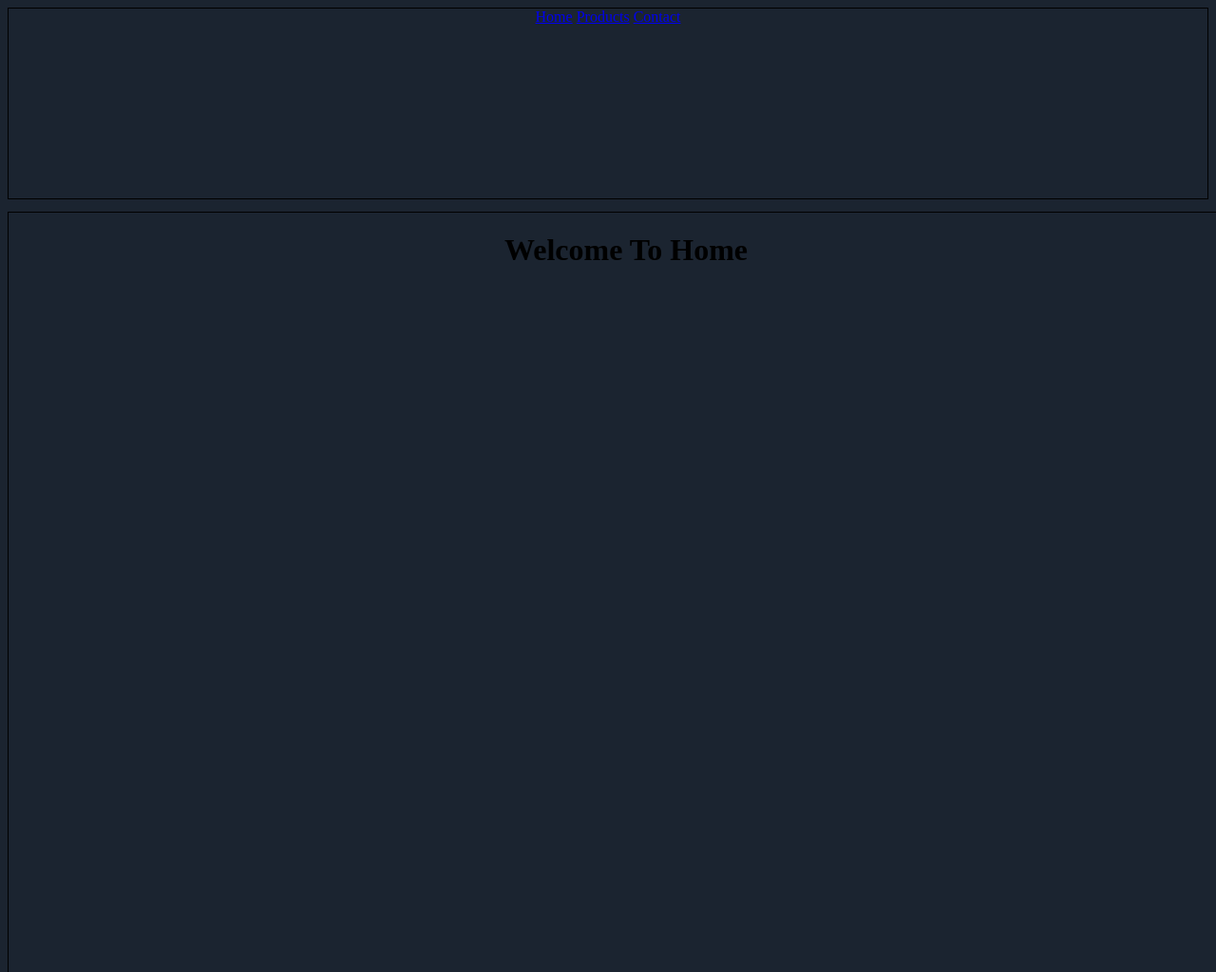
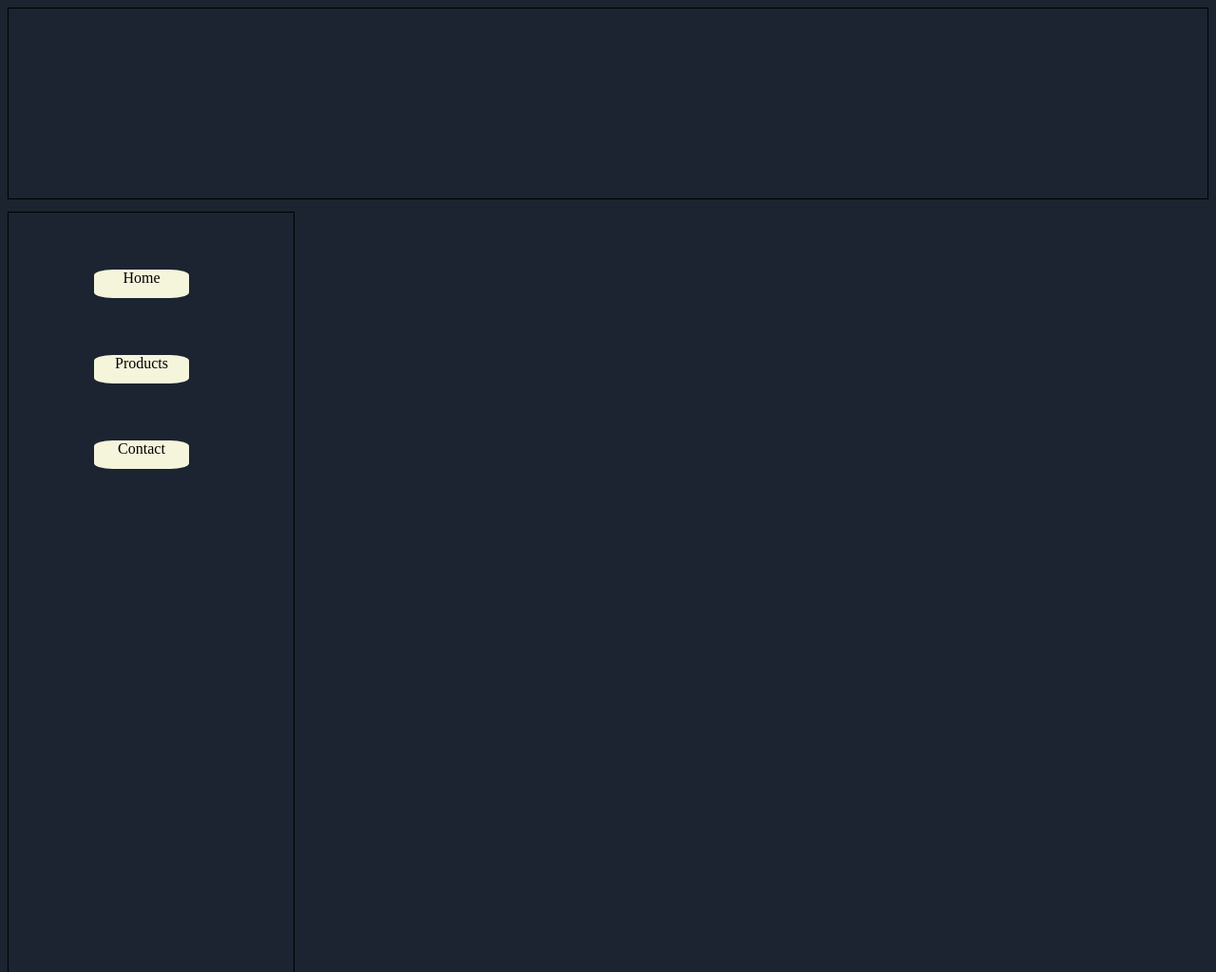
Before and after one commit to LouLiNation/LouLiNation.github.io, a plain HTML site: page index.html in a window 1280 px wide. Shown: the top 1024 px of the page at 95% size. Drawn offline with Linux system fonts and the light colour scheme.

Commit message:
Update index.html

```diff
--- a/index.html
+++ b/index.html
@@ -4,18 +4,19 @@
     <meta charset="UTF-8">
     <meta http-equiv="X-UA-Compatible" content="IE=edge">
     <meta name="viewport" content="width=device-width, initial-scale=1.0">
-    <title>Project</title>
+    <title>Swag</title>
     <link rel="stylesheet" href="style.css">
 </head>
 <body>
 
-    <header style="text-align: center;">
+    <header>
+
+    </header>
+    <nav>
         <a onclick="changeHome()" href="#">Home</a>
         <a onclick="changeProducts()" href="#">Products</a>
         <a onclick="change()" href="#">Contact</a>
-
-    </header>
-
+    </nav>
     <section>
         <iframe id="myFrame" src="home.html" width="1300" height="800"  frameborder="0"></iframe>
     </section>
```
